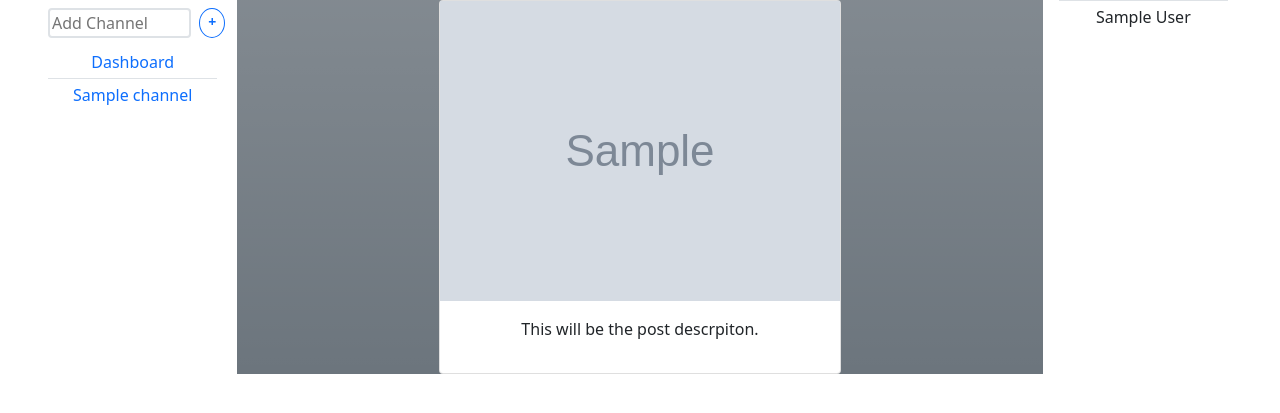
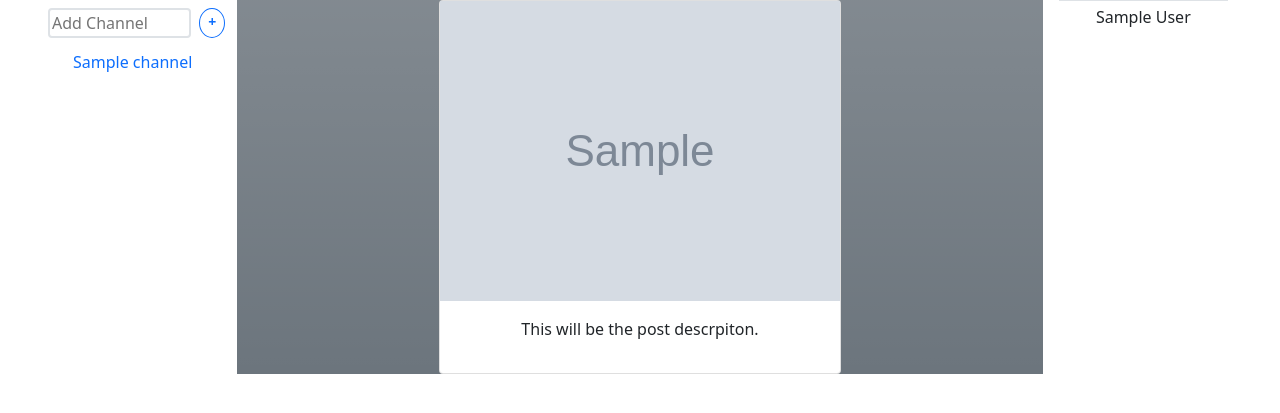
Before and after one commit to KalebBrumme/Project, a Flask app: template project_app/templates/dashboard.html in a window 1280 px wide. Shown: the part 56-469 px from the top of the page. Run offline with Flask 2, Linux system fonts and the light colour scheme; the template is opened without the code that fills it: most values are stand-ins (such as "Sample title", 1, 10 or a date in 2020); grey boxes marked "Sample" are stand-in pictures.

Commit message:
dashboard_change

```diff
--- a/project_app/templates/dashboard.html
+++ b/project_app/templates/dashboard.html
@@ -57,9 +57,13 @@
                         <p class="alert alert-danger">{{ error }}</p>
                     {% endfor %}
                     <div class="d-flex flex-column vstack pe-2">
-                        <a href="/to_dashboard" class="text-decoration-none text-center link-primary py-1">Dashboard</a>
                         {% for channel in all_channels %}
-                            <a href="/go_to_channel/{{ channel.id }}" class="text-decoration-none text-center link-primary border-top border-1 py-1">{{ channel.name }}</a>
+                            {% if channel.id == 1 %}
+                                <a href="/go_to_channel/{{ channel.id }}" class="text-decoration-none text-center link-primary py-1">{{ channel.name }}</a>
+                            {% endif %}
+                            {% if channel.id != 1 %}
+                                <a href="/go_to_channel/{{ channel.id }}" class="text-decoration-none text-center link-primary border-top border-1 py-1">{{ channel.name }}</a>
+                            {% endif %}
                         {% endfor %}
                     </div>
                 </div>
```
